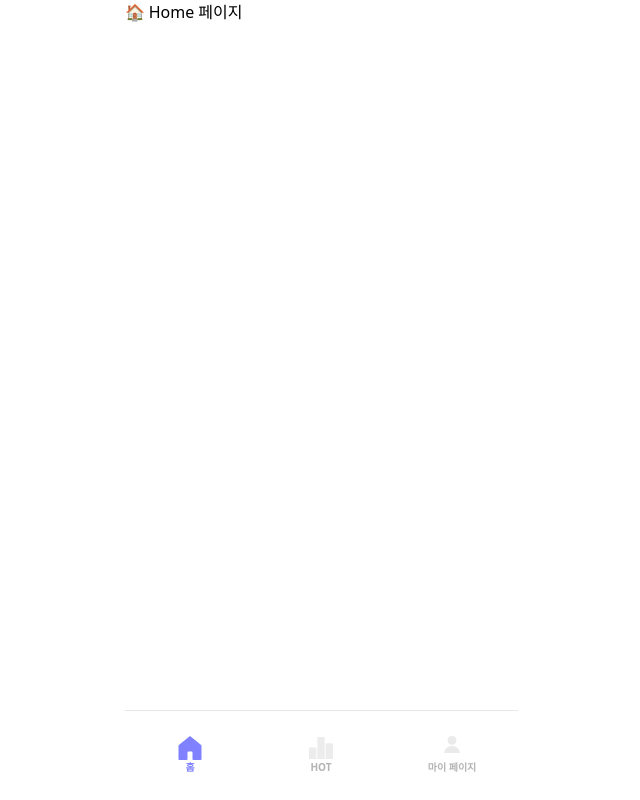
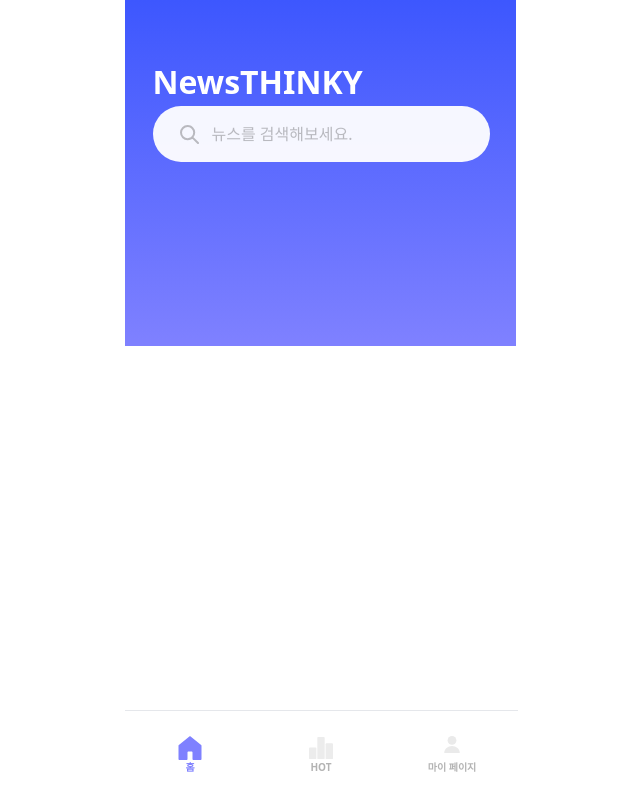
Before and after one commit to 9oormthon-univ/2025_SEASONTHON_TEAM_46_FE, a React (Vite) app: page / in a window 1280 px wide. Shown: the whole page, without its empty margins (319-959 px from the left). Built offline with nearby package versions, Linux system fonts and the light colour scheme.

Commit message:
feat: searchbar component

```diff
--- a/dev-dist/sw.js
+++ b/dev-dist/sw.js
@@ -83,7 +83,7 @@ define(["./workbox-54d0af47"], function (workbox) {
     [
       {
         url: "index.html",
-        revision: "0.h23ribvjj5g",
+        revision: "0.n9emfl7upug",
       },
     ],
     {},
--- a/src/App.tsx
+++ b/src/App.tsx
@@ -1,5 +1,5 @@
 import { BrowserRouter, Routes, Route } from "react-router-dom";
-import { BottomNav } from "./components/BottomNav";
+import { BottomNav } from "./components/common/BottomNav";
 import HomePage from "./pages/HomePage";
 import HotPage from "./pages/HotPage";
 import MyPage from "./pages/MyPage";
--- /dev/null
+++ b/src/components/common/SearchBar.tsx
@@ -0,0 +1,14 @@
+import SearchSvg from "../../assets/icons/search.svg";
+
+export function SearchBar() {
+  return (
+    <div className="flex h-[56px] w-[337px] items-center gap-[13px] rounded-[50px] bg-[rgba(255,255,255,0.95)] px-[27px]">
+      <img src={SearchSvg} alt="Search" />
+      <input
+        type="text"
+        placeholder="뉴스를 검색해보세요."
+        className="w-full bg-transparent text-[16px] font-[500] text-[rgba(42,42,42)] outline-none placeholder:text-[rgba(42,42,42,0.30)]"
+      />
+    </div>
+  );
+}
--- /dev/null
+++ b/src/components/main/Header.tsx
@@ -0,0 +1,10 @@
+import { SearchBar } from "../common/SearchBar";
+
+export function Header() {
+  return (
+    <header className="h-[346px] w-[391px] gap-[27px] bg-gradient-to-b from-[#3D57FE] to-[#7F81FF] px-[28px] py-[58px]">
+      <h1 className="text-[32px] font-bold text-white">NewsTHINKY</h1>
+      <SearchBar />
+    </header>
+  );
+}
--- a/src/pages/HomePage.tsx
+++ b/src/pages/HomePage.tsx
@@ -1,3 +1,9 @@
+import { Header } from "../components/main/Header";
+
 export default function HomePage() {
-  return <div>🏠 Home 페이지</div>;
+  return (
+    <>
+      <Header />
+    </>
+  );
 }
```
Also changed, not shown: src/components/common/BottomNav.tsx (renamed from src/components/BottomNav.tsx, +6 -6 lines), src/assets/icons/search.svg (added), src/features/index.ts (deleted).
